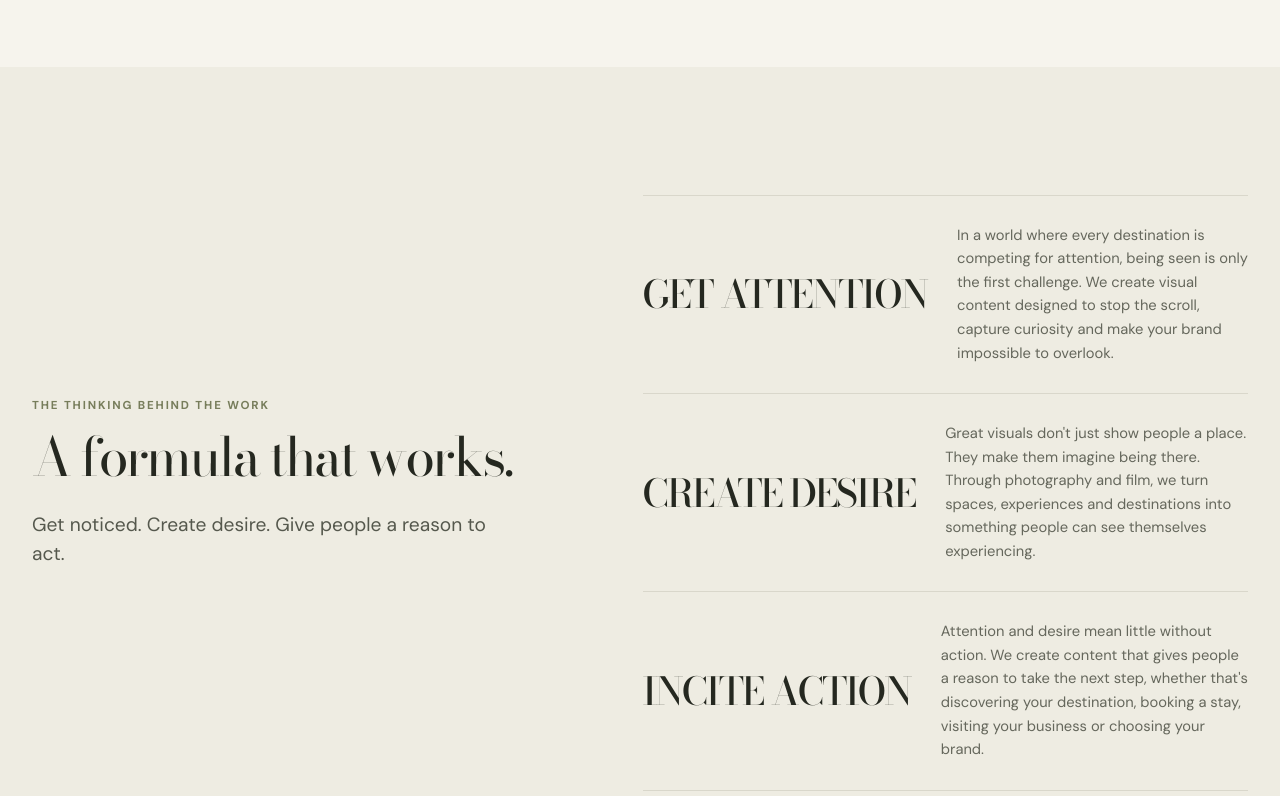
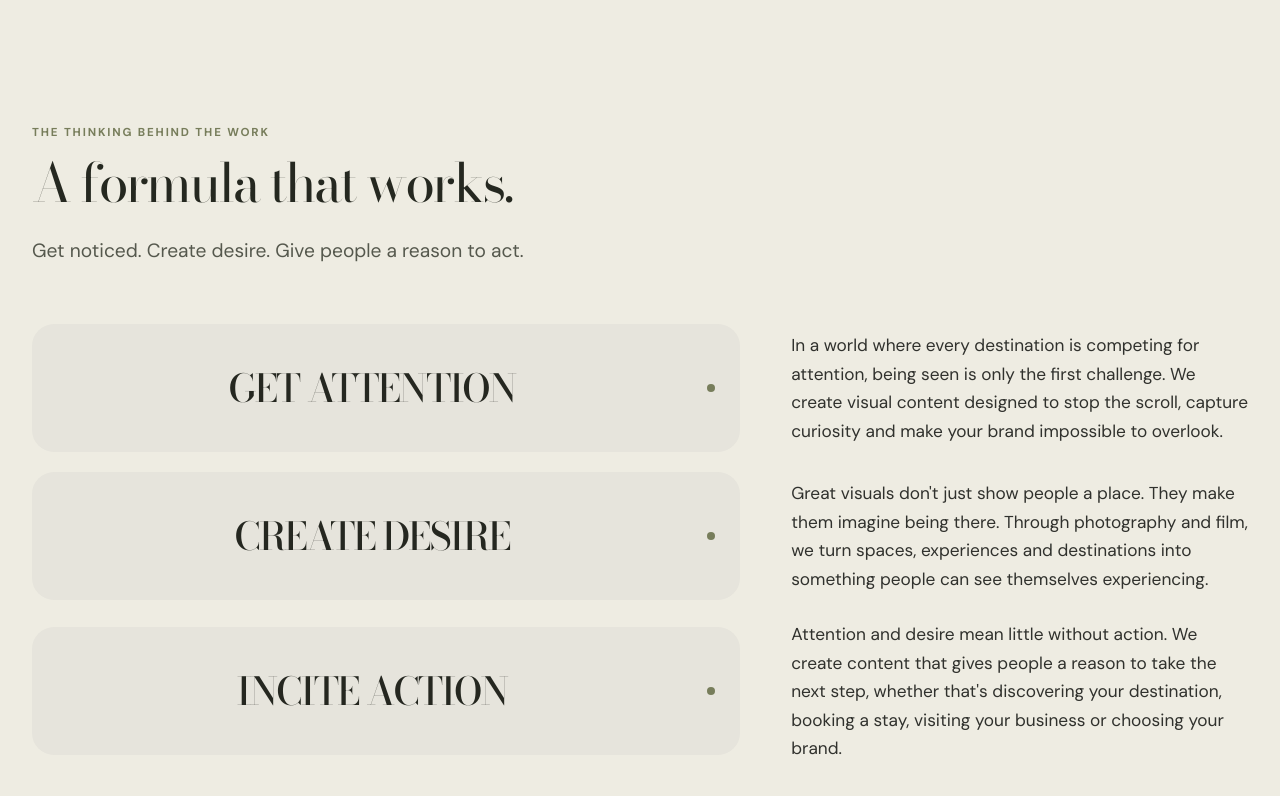
Before and after one commit to zocabusiness/Zoca, a plain HTML site: page index.html in a window 1280 px wide. Shown: the part 1104-1900 px from the top of the page. Drawn offline with nearby package versions, Linux system fonts and the light colour scheme.

Commit message:
Add files via upload

```diff
--- a/index.html
+++ b/index.html
@@ -1,5 +1,5 @@
 <!doctype html><html lang="en"><head><meta charset="utf-8"><meta name="viewport" content="width=device-width,initial-scale=1"><meta name="description" content="ZOCA creates visual stories for travel, hospitality and lifestyle brands."><title>Visual stories that make you want to go | ZOCA</title><link rel="preconnect" href="https://fonts.googleapis.com"><link rel="preconnect" href="https://fonts.gstatic.com" crossorigin><link href="https://fonts.googleapis.com/css2?family=Bodoni+Moda:ital,wght@0,400;0,500;1,400&family=DM+Sans:wght@400;500;600;700&display=swap" rel="stylesheet"><link rel="stylesheet" href="styles.css"></head><body><header><div class="container nav" id="nav"><a class="logo" href="index.html">ZOCA</a><nav class="nav-links"><a href="about.html">About us</a><a href="services.html">Services</a><a href="portfolio.html">Portfolio</a></nav><a class="btn nav-cta" href="get-a-quote.html">Get a quote ↗</a><button class="menu-toggle" aria-label="Toggle menu" onclick="document.getElementById('nav').classList.toggle('open')">☰</button></div></header><main>
-<section class="hero container"><h1 class="display">Made to <em>make</em> you want to<br>go</h1><div class="hero-bottom"><p>Creating visuals for travel, hospitality and lifestyle brands. We turn places, experiences and ideas into stories people want to be part of.</p><a class="btn" href="services.html">Explore what we do ↗</a></div><div class="image-band"><img src="https://images.unsplash.com/photo-1470770841072-f978cf4d019e?auto=format&fit=crop&w=2200&q=85" alt="Mountain lake and dramatic landscape"></div></section>
+<section class="hero container"><div class="image-band"><img src="https://images.unsplash.com/photo-1470770841072-f978cf4d019e?auto=format&fit=crop&w=2200&q=85" alt="Mountain lake and dramatic landscape"></div><h1 class="display">Made to <em>make</em> you want to<br>go</h1><div class="hero-bottom"><p>Creating visuals for travel, hospitality and lifestyle brands. We turn places, experiences and ideas into stories people want to be part of.</p><a class="btn" href="services.html">Explore what we do ↗</a></div></section>
 <section class="section aida"><div class="container aida-layout"><div class="aida-title"><div class="eyebrow">The thinking behind the work</div><h2 class="section-title">A formula that works.</h2><p class="lead">Get noticed. Create desire. Give people a reason to act.</p></div><div class="aida-list">
 <article class="aida-item"><div class="aida-label">GET ATTENTION</div><p>In a world where every destination is competing for attention, being seen is only the first challenge. We create visual content designed to stop the scroll, capture curiosity and make your brand impossible to overlook.</p></article>
 <article class="aida-item"><div class="aida-label">CREATE DESIRE</div><p>Great visuals don't just show people a place. They make them imagine being there. Through photography and film, we turn spaces, experiences and destinations into something people can see themselves experiencing.</p></article>
--- a/styles.css
+++ b/styles.css
@@ -64,3 +64,62 @@ img,.image-band,.services-hero-img,.service-card .photo,.shortcut,.showreel-fram
 @media(max-width:800px){.hero .display{white-space:normal;font-size:clamp(2.2rem,8vw,4rem)}.hero .image-band{margin-top:35px}.service-grid{grid-template-columns:repeat(2,minmax(0,1fr))}.process-heading{margin-bottom:45px}.timeline{padding-left:28px}.timeline-line,.timeline-progress{left:7px;transform:none}.timeline-items{gap:0}.step,.step:nth-child(even){width:100%;align-self:stretch;text-align:left;padding:0 0 42px 28px;min-height:0}.step-number,.step:nth-child(even) .step-number{margin:0 0 12px;width:46px;height:46px}.step-dot,.step:nth-child(even) .step-dot,.step:first-child .step-dot{left:-25px;right:auto;top:18px;width:9px;height:9px}.step:first-child .step-dot{width:14px;height:14px;left:-27px;top:15px}.portfolio-tabs{gap:18px 30px}.portfolio-tab{font-size:1.35rem}}
 @media(max-width:520px){.service-grid{grid-template-columns:1fr 1fr;gap:26px 14px}.service-card .photo{height:155px}.service-card h3{font-size:1.12rem}.service-card p{font-size:.78rem}.hero .display{font-size:clamp(1.9rem,7.1vw,2.7rem);letter-spacing:-.065em}.portfolio-tabs{gap:12px 22px}.portfolio-tab{font-size:1.2rem}.portfolio-gallery{grid-template-columns:1fr;gap:14px}.gallery-img,.gallery-img:nth-child(2n){height:280px;margin-top:0}.logo-group{gap:40px;padding-right:40px}.client-logo{min-width:105px;font-size:1rem}.process-heading .section-title br{display:none}}
 @media(prefers-reduced-motion:reduce){.logo-track{animation:none}}
+
+
+/* Homepage layout refinements */
+.hero .image-band{
+  height:clamp(230px,36vw,480px);
+  margin:0 0 clamp(34px,5vw,64px);
+}
+.hero .display{margin-top:0}
+.aida-layout{display:block}
+.aida-title{max-width:720px;margin:0 0 clamp(34px,5vw,58px)}
+.aida-list{border:0;display:grid;gap:20px}
+.aida-item{
+  display:grid;
+  grid-template-columns:minmax(0,1.55fr) minmax(0,1fr);
+  gap:clamp(24px,4vw,64px);
+  align-items:center;
+  padding:0;
+  border:0;
+  transition:transform .25s ease;
+}
+.aida-item:hover{padding-left:0;transform:translateX(5px)}
+.aida-label{
+  position:relative;
+  display:flex;
+  align-items:center;
+  justify-content:center;
+  min-height:clamp(105px,10vw,150px);
+  padding:24px 56px 24px 28px;
+  border-radius:22px;
+  background:#e6e4dc;
+  color:#252720;
+  font:500 clamp(1.55rem,3vw,2.65rem)/1.08 var(--display);
+  letter-spacing:-.045em;
+  white-space:normal;
+  text-align:center;
+}
+.aida-label:after{
+  content:"";
+  position:absolute;
+  right:25px;
+  top:50%;
+  width:8px;height:8px;
+  border-radius:50%;
+  background:var(--olive);
+  transform:translateY(-50%);
+}
+.aida-item p{
+  margin:0;
+  color:#30312d;
+  font-size:clamp(.98rem,1.35vw,1.18rem);
+  line-height:1.65;
+}
+@media(max-width:800px){
+  .hero .image-band{height:clamp(210px,48vw,360px);margin-bottom:32px}
+  .aida-list{gap:26px}
+  .aida-item{grid-template-columns:1fr;gap:16px}
+  .aida-label{min-height:100px;font-size:clamp(1.65rem,5vw,2.2rem)}
+  .aida-item p{font-size:1rem}
+}
```
